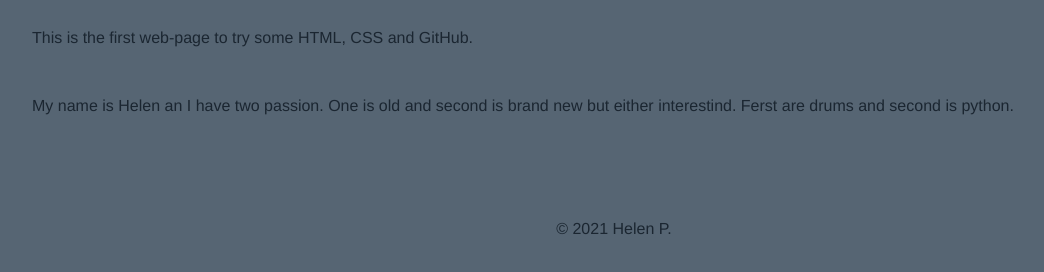
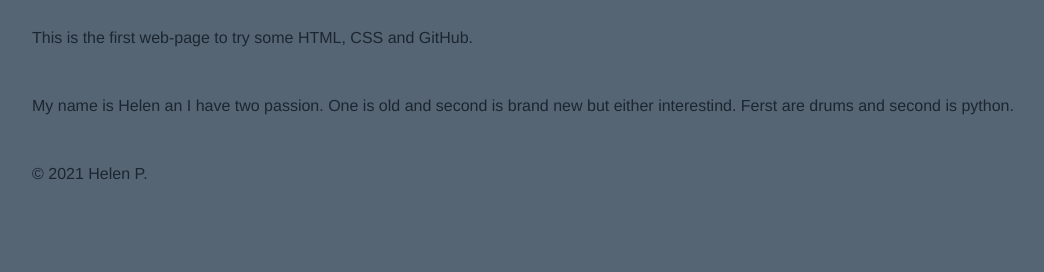
Before and after one commit to egordylan/egordylan.github.io, a plain HTML site: page index.html in a window 1280 px wide. Shown: the part 140-412 px from the top of the page, without its empty margins (26-1070 px from the left). Drawn offline with Linux system fonts and the light colour scheme.

Commit message:
Update index.html

```diff
--- a/index.html
+++ b/index.html
@@ -21,11 +21,9 @@
        }
        footer {
          color: #FFCA33;
-         font-size: 20px;
+         font-size: 12px;
          font-family: Helvetica;
-         display: flex;
-         justify-content: center;
-         padding: 5px;
+         display: block;
        }
      </style>
 
```
